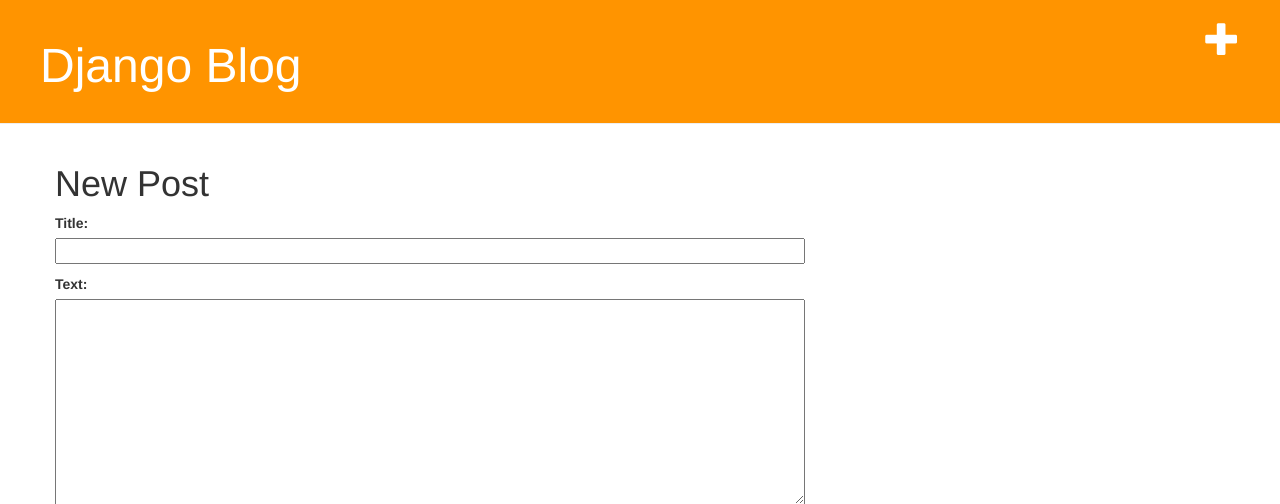
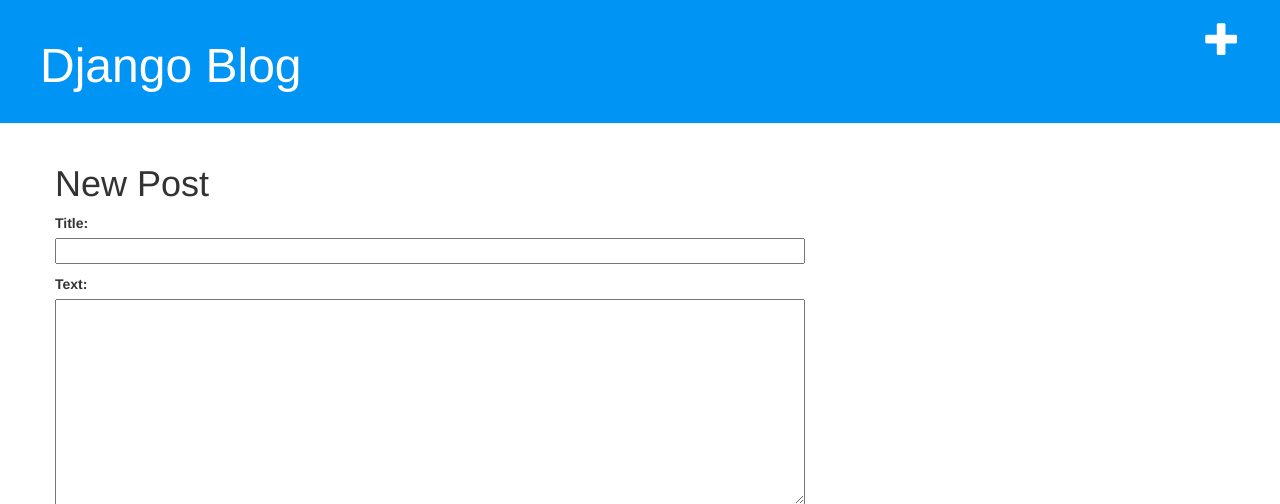
Before and after one commit to lucasb/django19, a Django app: page /post/new/ in a window 1280 px wide. Shown: the top 504 px of the page. Run offline with Django 3.2, Linux system fonts and the light colour scheme; some libraries are stand-ins or nearby versions.

Commit message:
Change color to header.

```diff
--- a/blog/static/css/blog.css
+++ b/blog/static/css/blog.css
@@ -1,9 +1,9 @@
 a {
-    color: #FCA205;
+    color: #0094F4;
 }
 
 .page-header {
-    background-color: #ff9400;
+    background-color: #0094F4;
     margin-top: 0;
     padding: 20px 20px 20px 40px;
 }
```
